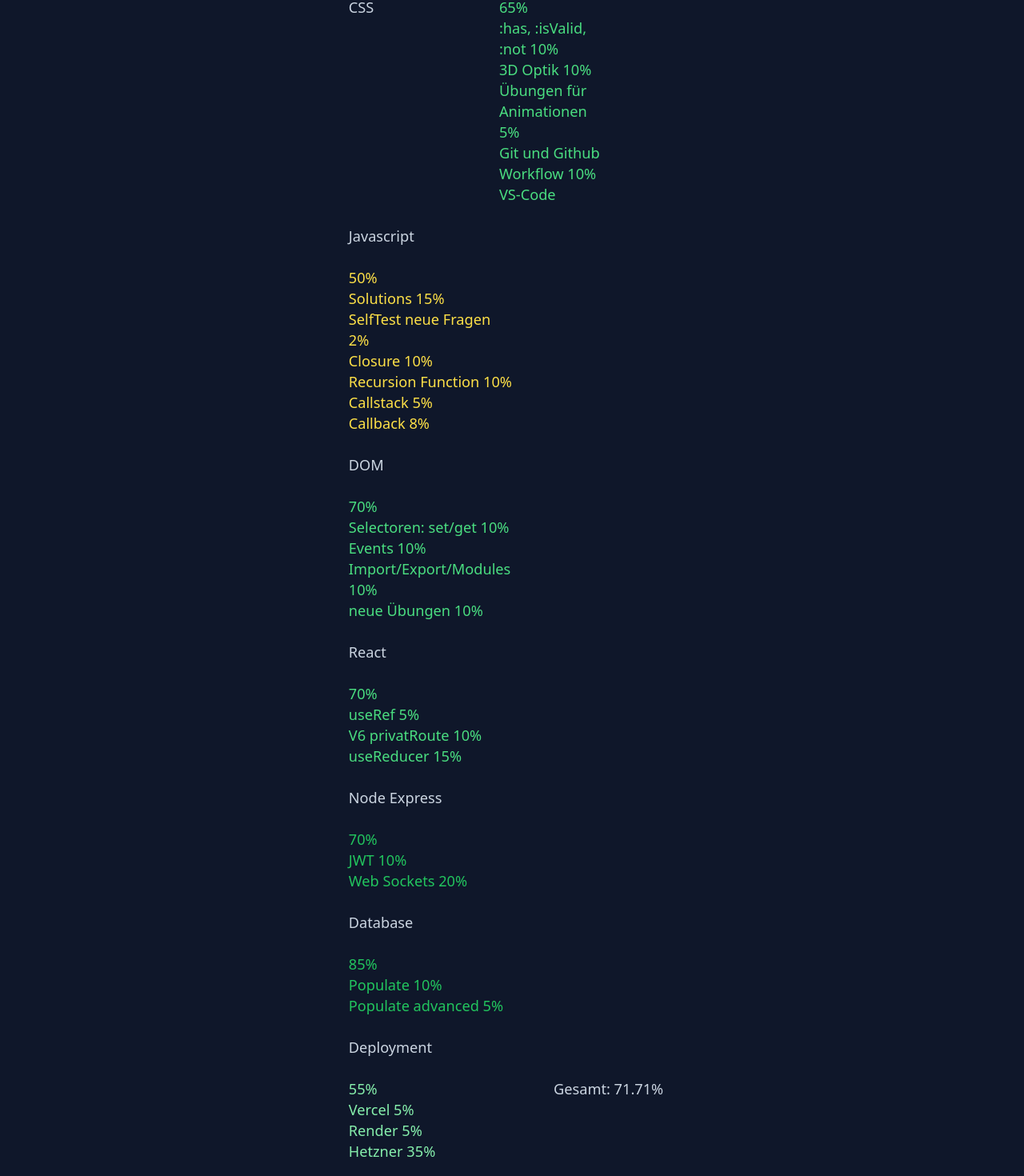
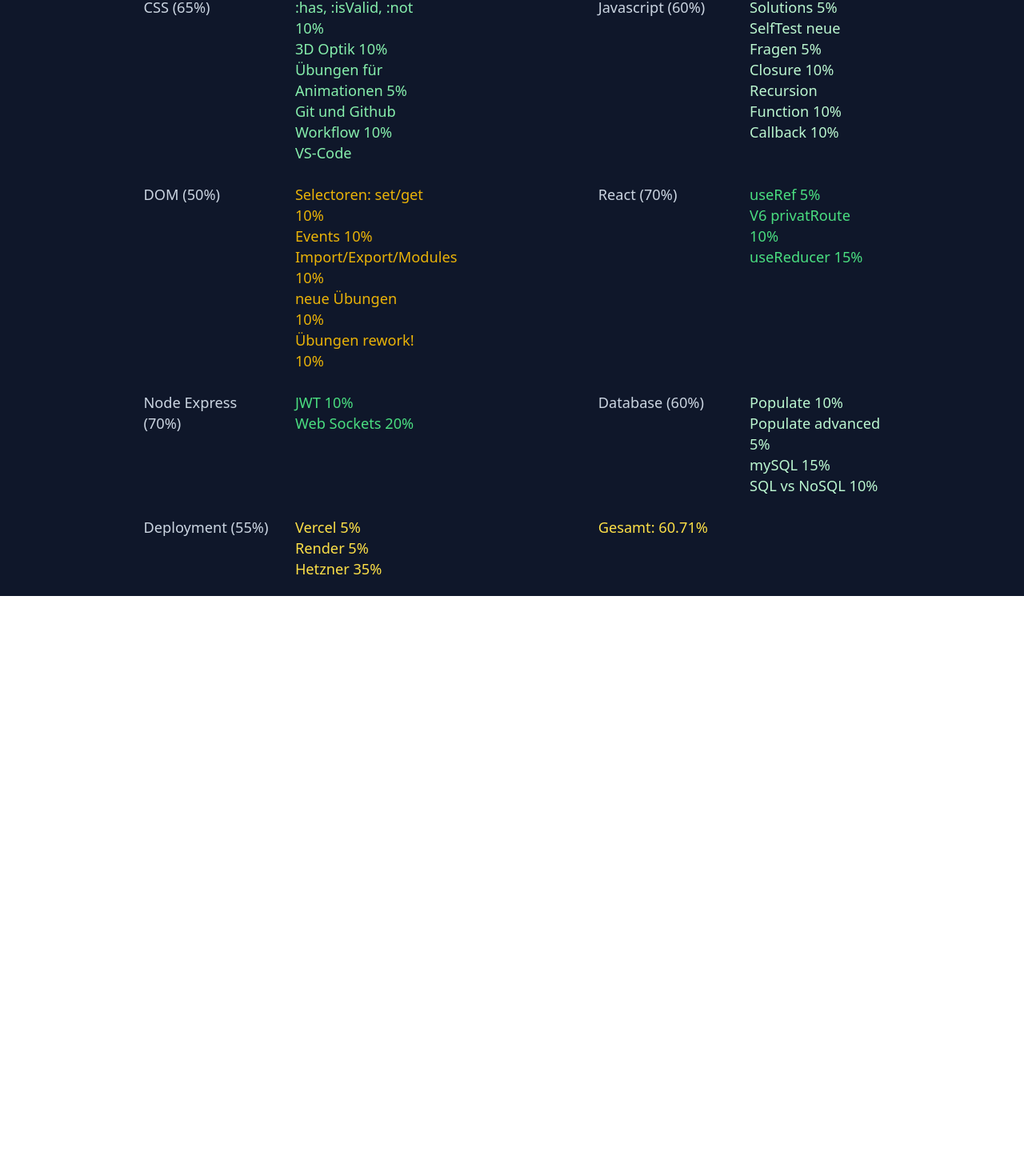
Before and after one commit to MartinKruess/webDevCollecion, a React (Vite) app: page / in a window 1280 px wide. Shown: the part 368-1838 px from the top of the page at 80% size. After the commit the page ends 1113 px from the top, so only its background shows below. Built offline with nearby package versions, Linux system fonts and the light colour scheme.

Commit message:
add callstack to js

```diff
--- a/src/comps/navigations/jsNavi.jsx
+++ b/src/comps/navigations/jsNavi.jsx
@@ -38,6 +38,9 @@ export const JSNavi = () => {
           <Link to="function">Functions</Link>
         </li>
         <li className="p-1 sm:py-1 border rounded-lg bg-blue-950 hover:bg-red-800">
+          <Link to="callstack">Callstack</Link>
+        </li>
+        <li className="p-1 sm:py-1 border rounded-lg bg-blue-950 hover:bg-red-800">
           <Link to="objects">Objects</Link>
         </li>
         <li className="p-1 sm:py-1 border rounded-lg bg-blue-950 hover:bg-red-800">
--- a/src/comps/pages/javascript.jsx
+++ b/src/comps/pages/javascript.jsx
@@ -11,6 +11,7 @@ import { JSText } from "../programmingBasic/jsText";
 import { Loop } from "../programmingBasic/loop";
 import { NodeInstaller } from "../programmingBasic/node";
 import { Function } from "../programmingBasic/function";
+import { Callstack } from "../programmingBasic/callstacks";
 import { JSExercises } from "../programmingBasic/exercisesAL";
 
 import { Vite } from "../programmingBasic/vite";
@@ -18,7 +19,6 @@ import { Objects } from "../programmingBasic/objects";
 import { ObjectsAdv } from "../programmingBasic/objectsAdv";
 import { DataTypen } from "../programmingBasic/datatype";
 import { SelfTest } from "../programmingBasic/jsSelfText";
-import { Electron } from "../programmingBasic/electron";
 import { Classes } from "../programmingBasic/classes";
 import { Console } from "../programmingBasic/console";
 import { Sort } from "../programmingBasic/sort";
@@ -48,6 +48,7 @@ export const PB = () => {
           <Route path="loop" element={<Loop />} />
           <Route path="sort" element={<Sort />} />
           <Route path="function" element={<Function />} />
+          <Route path="callstack" element={<Callstack />} />
           <Route path="objects" element={<Objects />} />
           <Route path="objectsAdv" element={<ObjectsAdv />} />
           <Route path="classes" element={<Classes />} />
--- a/src/comps/pages/landingpage.jsx
+++ b/src/comps/pages/landingpage.jsx
@@ -14,78 +14,61 @@ export const Landingpage = () => {
           Die Seite befindet sich noch im Aufbau, daher erhaltet ihr hier eine
           kleine Übersicht über den aktuellen Stand der Webseite.
         </p>
-        <ul className="flex flex-wrap w-1/2 text-sm m-auto px-10 gap-5">
-          <li className="w-1/3">CSS</li>
-          <br />
-          <li className="w-1/3 text-green-400">
-            65%
-            <ul className="w-full">
+        <ul className="grid grid-cols-5 w-full text-sm m-auto px-10 gap-5">
+          <li>CSS (65%)</li>
+          <ul className="col-span-1 text-green-300">
             <li>:has, :isValid, :not 10%</li>
             <li>3D Optik 10%</li>
             <li>Übungen für Animationen 5%</li>
             <li>Git und Github Workflow 10%</li>
             <li>VS-Code</li>
           </ul>
-          </li>
-          <li className="w-1/2">Javascript</li>
-          <li className="w-1/2 text-yellow-300">
-            50%
-            <ul className="w-full">
-              <li>Solutions 15%</li>
-              <li>SelfTest neue Fragen 2%</li>
+          <br />
+          <li>Javascript (60%)</li>
+          <ul className="text-green-200">
+            <li>Solutions 5%</li>
+            <li>SelfTest neue Fragen 5%</li>
             <li>Closure 10%</li>
             <li>Recursion Function 10%</li>
-              <li>Callstack 5%</li>
-              <li>Callback 8%</li>
+            <li>Callback 10%</li>
           </ul>
-          </li>
-          <li className="w-1/2">DOM</li>
-          <li className="w-1/2 text-green-400">
-            70%
-            <ul className="w-full">
+          <li>DOM (50%)</li>
+          <ul className="text-yellow-500">
             <li>Selectoren: set/get 10%</li>
             <li>Events 10%</li>
             <li>Import/Export/Modules 10%</li>
             <li>neue Übungen 10%</li>
+            <li>Übungen rework! 10%</li>
           </ul>
-          </li>
-          <li className="w-1/2">React</li>
-          <li className="w-1/2 text-green-400">
-            70%
-            <ul className="w-full">
+          <br />
+          <li>React (70%)</li>
+          <ul className=" text-green-400">
             <li>useRef 5%</li>
             <li>V6 privatRoute 10%</li>
             <li>useReducer 15%</li>
           </ul>
-          </li>
-          <li className="w-1/2">Node Express</li>
-          <li className="w-1/2 text-green-500">
-            70%
-            <ul>
+          <li>Node Express (70%)</li>
+          <ul className=" text-green-400">
             <li>JWT 10%</li>
             <li>Web Sockets 20%</li>
           </ul>
-          </li>
-          <li className="w-1/2">Database</li>
-          <li className="w-1/2 text-green-500">
-            85%
-            <ul>
+          <br />
+          <li>Database (60%)</li>
+          <ul className=" text-green-200">
             <li>Populate 10%</li>
             <li>Populate advanced 5%</li>
+            <li>mySQL 15%</li>
+            <li>SQL vs NoSQL 10%</li>
           </ul>
-          </li>
-          <li className="w-1/2">Deployment</li>
-          <li className="w-1/2 text-green-300">
-            55%
-            <ul className="w-full">
+          <li>Deployment (55%)</li>
+          <ul className=" text-yellow-300">
             <li>Vercel 5%</li>
             <li>Render 5%</li>
             <li>Hetzner 35%</li>
           </ul>
-          </li>
           <br />
-          <li>
-            Gesamt: {((65 + 67 + 70 + 70 + 90 + 85 + 55) / 7).toFixed(2)}%
+          <li className=" text-yellow-300">
+            Gesamt: {((65 + 55 + 50 + 70 + 70 + 60 + 55) / 7).toFixed(2)}%
           </li>
         </ul>
       </article>
--- /dev/null
+++ b/src/comps/programmingBasic/callstacks.jsx
@@ -0,0 +1,107 @@
+import { highlights } from "../../App";
+
+export const Callstack = () => {
+  return (
+    <article>
+      <h2 className="font-extrabold text-2xl">Der Callstack</h2>
+      <p class="text-lg">
+        Der sogenannte Callstack ist ein Stapel an aufgerufenen Funktionen und
+        anderen Anweisungen und deren Reihenfolge der Bearbeitung. Zur
+        veranschaulichung stellen wir uns einen Stapel Notizzettel vor, die nach
+        und nach Abgearbeitet werden.
+      </p>
+      <pre>
+        <code>
+          function func1() &#123;
+          <br />
+          &#9;console.log("Funktion 1 gestartet!")
+          <br />
+          &#9;<span className={highlights.errorCode}>func2()</span>
+          <br />
+          &#9;console.log("Funktion 1 beendet!")
+          <br /> &#125;
+          <br />
+          <br />
+          function func2() &#123;
+          <br />
+          &#9;console.log("Funktion 2 gestartet!")
+          <br />
+          &#9;<span className={highlights.errorCode}>func3()</span>
+          <br />
+          &#9;console.log("Funktion 2 beendet!")
+          <br />
+          &#125;
+          <br />
+          <br />
+          function func3() &#123;
+          <br />
+          &#9;console.log("Funktion 3 gestartet!")
+          <br />
+          &#9;console.log("Funktion 3 beendet!")
+          <br />
+          &#125;
+        </code>
+      </pre>
+      <p className="text-lg">
+        In diesem Beispiel wird in der Console zuerst Funktion1 gestartet,
+        anschließend Funktion2 und Funktion3, bevor diese in der umgekehrten
+        Reihenfolge wieder beendet werden. Das ist der Callstack. Beim bauen von
+        verschachtelten Logiken ist es sehr wichtig, den Callstack im Auge zu
+        behalten, denn innereinader verschaltete Funktionen sind unter Umständen
+        nicht performant.
+      </p>
+      <h3 className="font-extrabold text-xl">
+        Hier ein weiteres kleines Beispiel zur Verdeutlichung des Problems.
+      </h3>
+      <pre>
+        <code>
+          function printSum() &#123;
+          <br />
+          &#9;const numbers = [0,1,2,3,4... 100400, 100401..., 10000000000]
+          <br />
+          &#9;let sum = 0
+          <br />
+          <span className={highlights.directory}>
+            &#9;function addOneToEach() &#123;
+            <br />
+            <span className={highlights.file}>
+              &#9;&#9;for (let i = 0; i &lt; numbers.length; i++) &#123;
+              <br />
+              &#9;&#9;&#9;sum += numbers[i] + 1
+              <br />
+              &#9;&#9;&#125;
+            </span>
+            <br />
+            &#9;&#125;
+          </span>
+          <br />
+          <span className={highlights.errorCode}>&#9;console.log(sum)</span>
+          <br />
+          &#125;
+        </code>
+      </pre>
+      <p className="text-lg">
+        In der ersten Funktion steht ein großes Array mit Zahlen von
+        0-10.000.000.000 und die Funktion printSum ruft eine weitere Funktion
+        addOneToEach auf. Innerhalb von addOneToEach ist eine sehr aufwenige
+        Aufgabe, diese Funktion muss nun 10mrd mal etwas berechnen, das dauert
+        Zeit. Eine CPU schafft ungefähr 3mrd Berechnungen in einer Sekunde, das
+        bedeutet unsere addOneToEach Funktion benötigt rund 3 Sekunden, bis sie
+        fertig ist. Das Probelm dabei ist folgendes, die Funktion printSum
+        wartet so lange bis die innere Funktion fertig ist, das bedeutet, erst
+        wenn die orange for loop und damit die gelbe Funktion fertig ist, wird
+        das rote console.log ausgeführt. Auf einer Webseite können 3 Sekunden
+        Wartezeit für einen Benutzer sehr sehr lang sein, wenn dieser auf ein
+        Ergebnis wartet oder gar darauf, dass die Seite weiter aufgebaut wird.
+      </p>
+      <h3 className="font-extrabold text-xl">Fazit</h3>
+      <p>
+        Der Callstack besagt, die Funktion, die als letztes aufgerufen wurde,
+        wird als erstes wieder geschlossen. Achte also darauf, Funktionen nicht
+        zu sehr zu verschachteln und rechenintensive oder zeitlich aufwendige
+        Aufgaben, erst dann auszuführen, wenn Zeit dafür ist und diese dringend
+        benötigt werden! (Notwenigkeit geht vor!)
+      </p>
+    </article>
+  );
+};
--- a/src/comps/ui-basics/git-github.jsx
+++ b/src/comps/ui-basics/git-github.jsx
@@ -35,10 +35,14 @@ export const GitFlow = () => {
       <h3 className="font-extrabold text-xl">
         GitHub Workflow - Der Umgang mit einem Repo
       </h3>
+      <p>folgt demnächst...</p>
       <h3 className="font-extrabold text-xl">
         GitHub - Wichtige Einstellungen
       </h3>
+      <p>folgt demnächst...</p>
+
       <h3 className="font-extrabold text-xl">GitHub Projects</h3>
+      <p>folgt demnächst...</p>
     </article>
   );
 };
```
Lines whose indentation alone changed are shown as unchanged.
